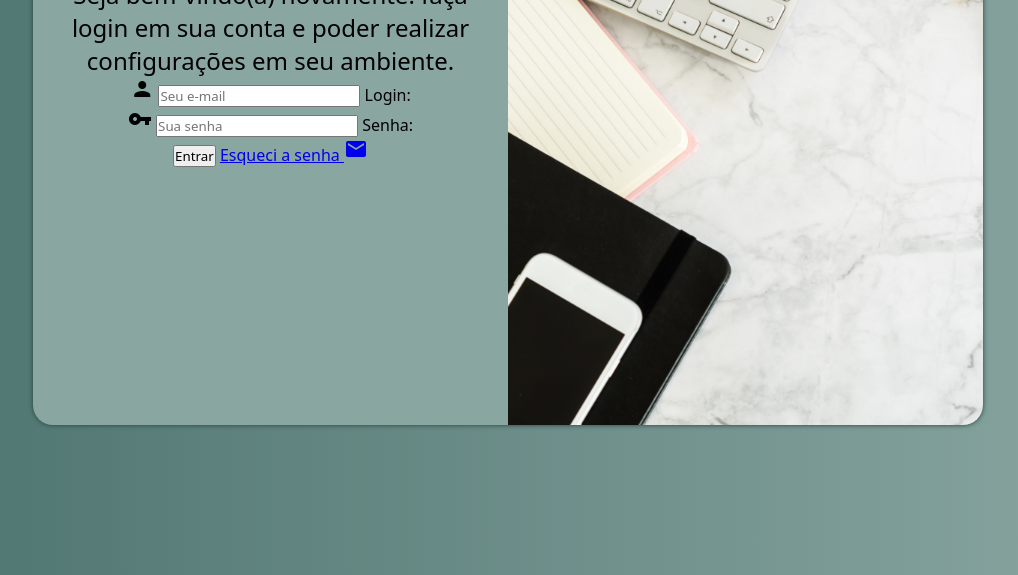
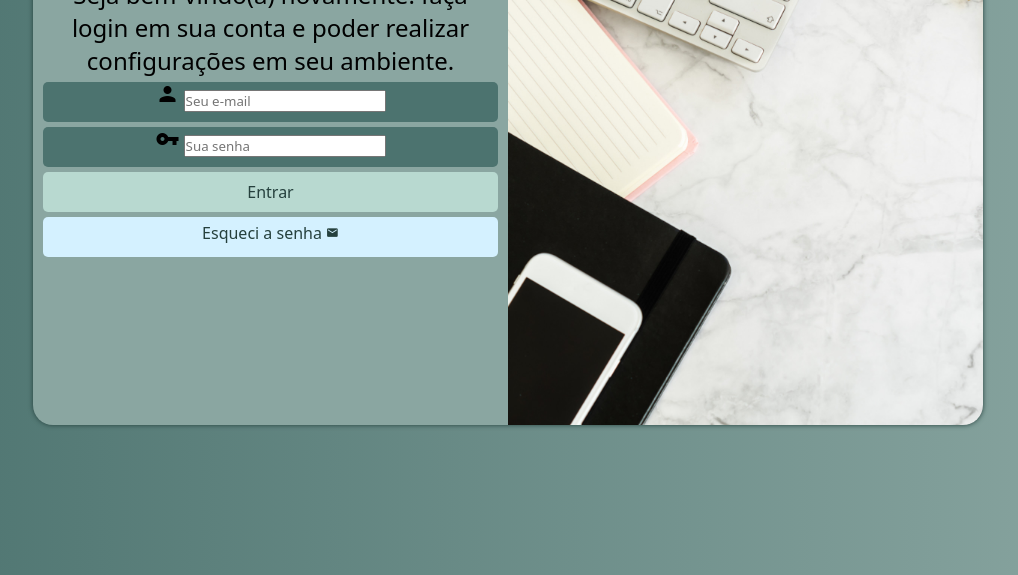
Before and after one commit to Gilsonmelo92/projeto-login, a plain HTML site: page index.html in a window 1280 px wide. Shown: the part 225-800 px from the top of the page, without its empty margins (132-1150 px from the left). Drawn offline with Linux system fonts and the light colour scheme.

Commit message:
atualização

```diff
--- a/Estilos/mobile_first.css
+++ b/Estilos/mobile_first.css
@@ -78,3 +78,54 @@ div#formulario {
 div#formulario > p {
     font-size: 0.8em;
 }
+form > div.campo{
+    background-color: var(--cor7);
+    width: 100%;
+    display: block;
+    height: 40px;
+    border-radius: 5px;
+    margin: 5px 0px;
+}
+div.campo > label {
+    display: none;
+}
+
+form > input[type=submit]{
+    display: block;
+    font-size: 1em;
+    width: 100%;
+    height: 40px;
+    border: none;
+    border-radius: 5px;
+    background-color: var(--cor9);
+    color: var(--cor6);
+    cursor: pointer;
+}
+
+form > input[type=submit]:hover{
+    background-color: var(--cor6);
+    color: var(--cor9);
+}
+
+form > a.botao {
+    display: block;
+    text-align: center;
+    font-size: 1em;
+    width: 100%;
+    height: 40px;
+    padding-top: 5px ;
+    margin-top: 5px;
+    background-color:var(--cor5) ;
+    border-radius: 5px;
+    text-decoration: none;
+    color: var(--cor6);
+
+}
+form > a.botao:hover{
+    background-color: var(--cor6);
+    color: var(--cor9);
+}
+
+form > a.botao > i {
+    font-size: 0.8em;
+}
--- a/index.html
+++ b/index.html
@@ -29,8 +29,6 @@
                  <form action="login.js" method="post" autocomplete="on">
 
                     <div class="campo">
-
-
                         <i class="material-icons md-36">person</i>
 
                         <input type="email" name="login" id="ilogin" placeholder="Seu e-mail" autocomplete="email" required maxlength="30">
@@ -48,7 +46,8 @@
                     </div>
 
                     <input type="submit" value="Entrar">
-                    <a href="#"> Esqueci a senha <i class="material-icons">mail</i></a>
+
+                    <a href="#" class="botao"> Esqueci a senha <i class="material-icons">mail</i></a>
 
                  </form>
             </div>
```
